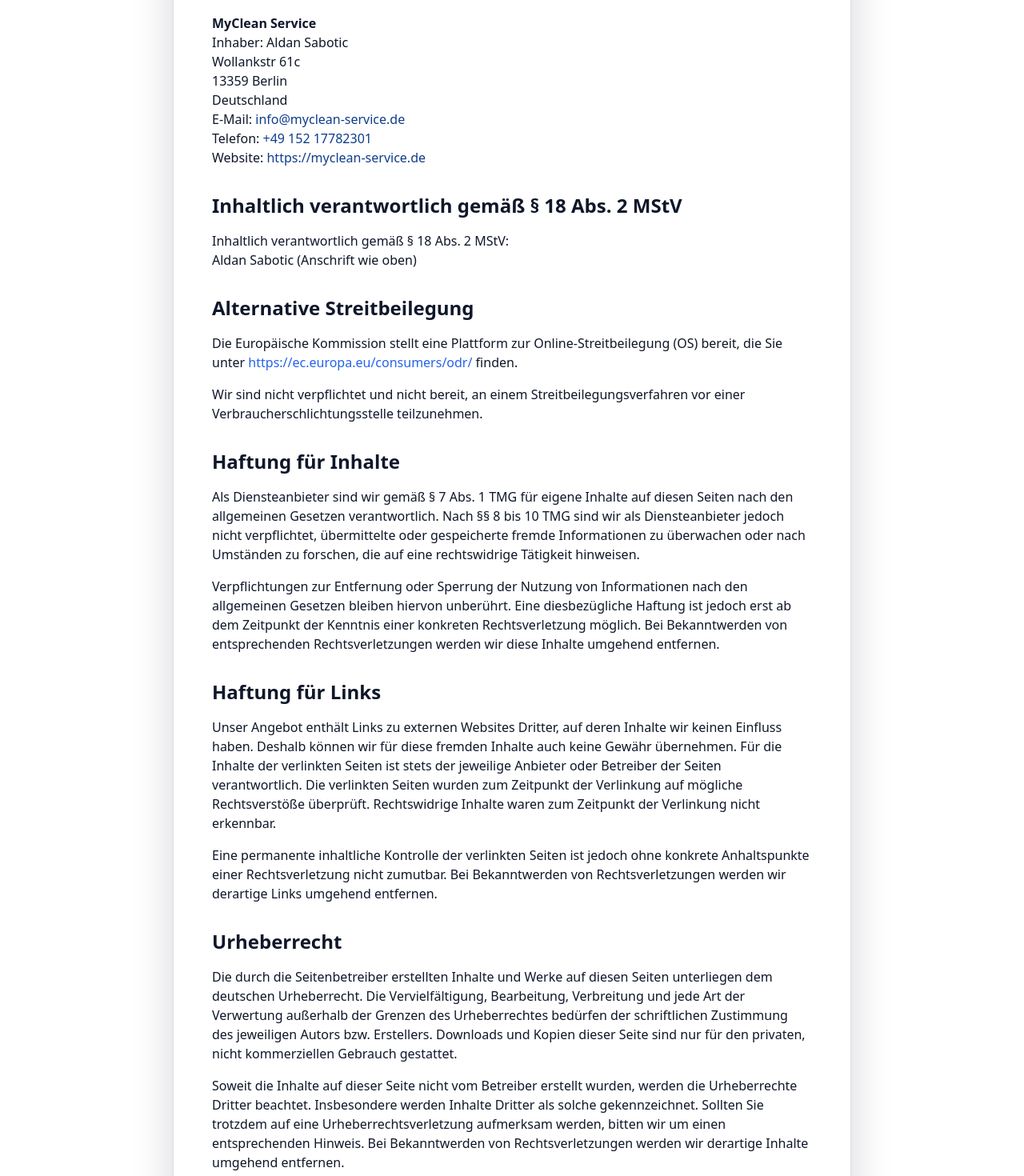
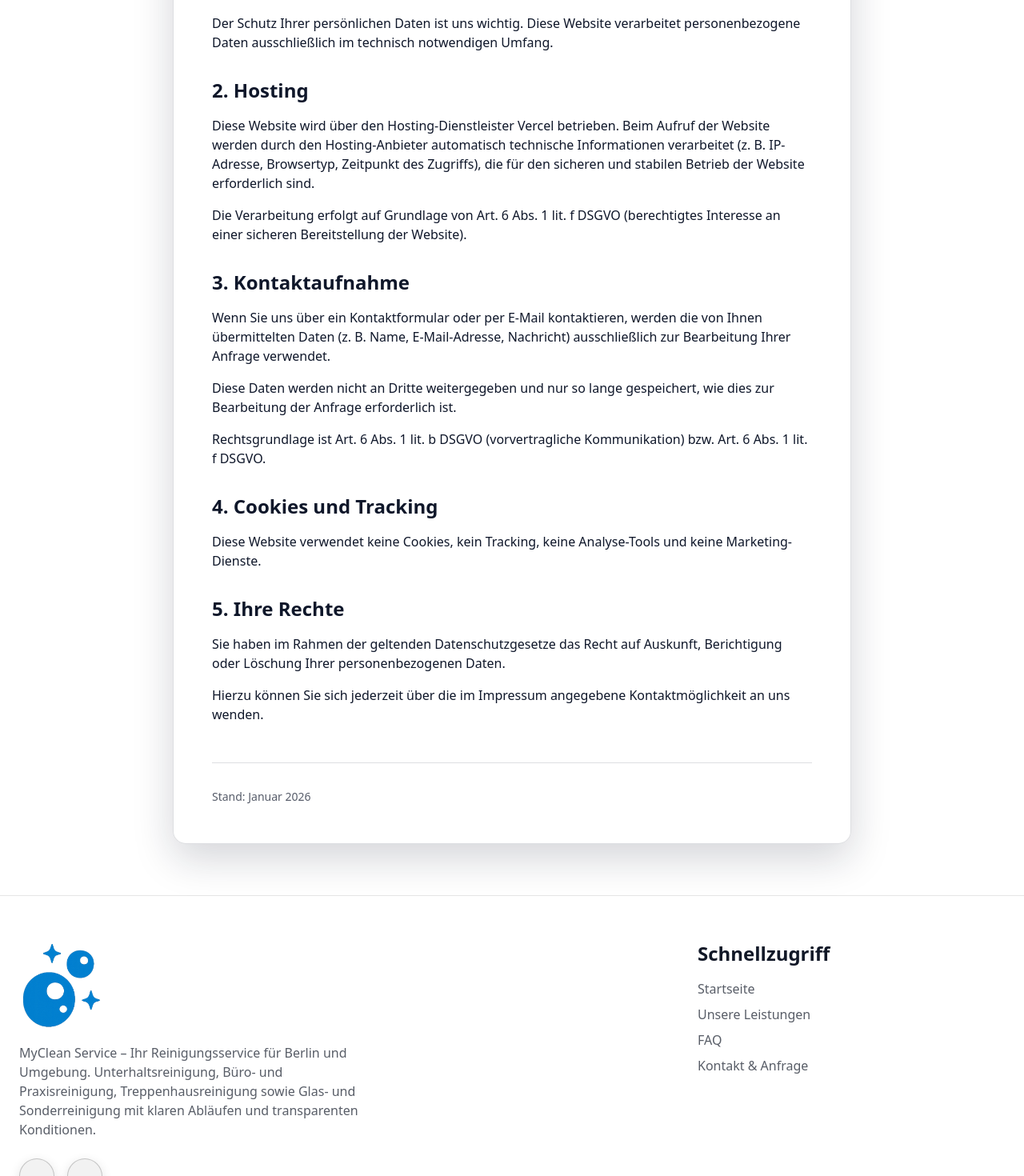
Before and after one commit to oxaxk/mc, a React (Vite) app: page /impressum in a window 1280 px wide. Shown: the part 280-1750 px from the top of the page at 80% size. Built offline with nearby package versions, Linux system fonts and the light colour scheme.

Commit message:
Update page.tsx

```diff
--- a/src/pages/impressum/page.tsx
+++ b/src/pages/impressum/page.tsx
@@ -1,127 +1,56 @@
 import Header from '../../components/feature/Header';
 import Footer from '../../components/feature/Footer';
 
-export default function Impressum() {
+export default function Datenschutz() {
   return (
     <div className="min-h-screen bg-[var(--page-bg)] text-[color:var(--page-fg)]">
       <Header />
       <main className="max-w-4xl mx-auto px-6 pt-28 pb-16 md:pt-32">
         <div className="rounded-2xl border border-[rgba(15,23,42,0.14)] dark:border-white/10 bg-[var(--card-glass)] shadow-[0_18px_50px_rgba(15,23,42,0.18)] p-8 lg:p-12">
           <h1 className="text-3xl md:text-4xl font-semibold mb-8 text-[color:var(--page-fg)]">
-            Impressum
+            Datenschutzerklärung
           </h1>
 
           <div className="prose prose-lg max-w-none prose-headings:text-[color:var(--page-fg)] prose-p:text-[color:var(--page-fg)] prose-li:text-[color:var(--page-fg)] prose-strong:text-[color:var(--page-fg)] prose-a:text-[#0F3D8C] dark:prose-a:text-[#22d3ee] prose-a:underline hover:prose-a:no-underline">
-            <h2 className="text-2xl font-semibold mb-4">Angaben gemäß § 5 TMG (Telemediengesetz)</h2>
-
-            <div className="mb-8">
-              <p className="mb-2">
-                <strong>MyClean Service</strong>
-                <br />
-                Inhaber: Aldan Sabotic
-                <br />
-                Wollankstr 61c
-                <br />
-                13359 Berlin
-                <br />
-                Deutschland
-                <br />
-                E-Mail:{' '}
-                <a href="mailto:info@myclean-service.de" className="text-[#0F3D8C] dark:text-[#22d3ee] hover:underline">
-                  info@myclean-service.de
-                </a>
-                <br />
-                Telefon:{' '}
-                <a href="tel:+4915217782301" className="text-[#0F3D8C] dark:text-[#22d3ee] hover:underline">
-                  +49 152 17782301
-                </a>
-                <br />
-                Website:{' '}
-                <a href="https://myclean-service.de" className="text-[#0F3D8C] dark:text-[#22d3ee] hover:underline">
-                  https://myclean-service.de
-                </a>
-              </p>
-            </div>
-
-            <h2 className="text-2xl font-semibold mb-4 mt-8">Inhaltlich verantwortlich gemäß § 18 Abs. 2 MStV</h2>
-            <p className="mb-8">
-              Inhaltlich verantwortlich gemäß § 18 Abs. 2 MStV:
-              <br />
-              Aldan Sabotic (Anschrift wie oben)
+            <h2 className="text-2xl font-semibold mb-4 mt-8">1. Allgemeine Hinweise</h2>
+            <p className="mb-4">
+              Der Schutz Ihrer persönlichen Daten ist uns wichtig. Diese Website verarbeitet personenbezogene Daten ausschließlich im technisch notwendigen Umfang.
             </p>
 
-            <h2 className="text-2xl font-semibold mb-4 mt-8">Alternative Streitbeilegung</h2>
+            <h2 className="text-2xl font-semibold mb-4 mt-8">2. Hosting</h2>
             <p className="mb-4">
-              Die Europäische Kommission stellt eine Plattform zur Online-Streitbeilegung (OS) bereit, die Sie unter{' '}
-              <a
-                href="https://ec.europa.eu/consumers/odr"
-                target="_blank"
-                rel="noopener noreferrer"
-                className="text-blue-600 hover:underline"
-              >
-                https://ec.europa.eu/consumers/odr/
-              </a>{' '}
-              finden.
+              Diese Website wird über den Hosting-Dienstleister Vercel betrieben. Beim Aufruf der Website werden durch den Hosting-Anbieter automatisch technische Informationen verarbeitet (z. B. IP-Adresse, Browsertyp, Zeitpunkt des Zugriffs), die für den sicheren und stabilen Betrieb der Website erforderlich sind.
             </p>
-            <p className="mb-8">
-              Wir sind nicht verpflichtet und nicht bereit, an einem Streitbeilegungsverfahren vor einer
-              Verbraucherschlichtungsstelle teilzunehmen.
+            <p className="mb-4">
+              Die Verarbeitung erfolgt auf Grundlage von Art. 6 Abs. 1 lit. f DSGVO (berechtigtes Interesse an einer sicheren Bereitstellung der Website).
             </p>
 
-            <h2 className="text-2xl font-semibold mb-4 mt-8">Haftung für Inhalte</h2>
+            <h2 className="text-2xl font-semibold mb-4 mt-8">3. Kontaktaufnahme</h2>
             <p className="mb-4">
-              Als Diensteanbieter sind wir gemäß § 7 Abs. 1 TMG für eigene Inhalte auf diesen Seiten nach den
-              allgemeinen Gesetzen verantwortlich. Nach §§ 8 bis 10 TMG sind wir als Diensteanbieter jedoch nicht
-              verpflichtet, übermittelte oder gespeicherte fremde Informationen zu überwachen oder nach Umständen zu
-              forschen, die auf eine rechtswidrige Tätigkeit hinweisen.
+              Wenn Sie uns über ein Kontaktformular oder per E-Mail kontaktieren, werden die von Ihnen übermittelten Daten (z. B. Name, E-Mail-Adresse, Nachricht) ausschließlich zur Bearbeitung Ihrer Anfrage verwendet.
             </p>
             <p className="mb-4">
-              Verpflichtungen zur Entfernung oder Sperrung der Nutzung von Informationen nach den allgemeinen Gesetzen
-              bleiben hiervon unberührt. Eine diesbezügliche Haftung ist jedoch erst ab dem Zeitpunkt der Kenntnis
-              einer konkreten Rechtsverletzung möglich. Bei Bekanntwerden von entsprechenden Rechtsverletzungen werden
-              wir diese Inhalte umgehend entfernen.
+              Diese Daten werden nicht an Dritte weitergegeben und nur so lange gespeichert, wie dies zur Bearbeitung der Anfrage erforderlich ist.
+            </p>
+            <p className="mb-4">
+              Rechtsgrundlage ist Art. 6 Abs. 1 lit. b DSGVO (vorvertragliche Kommunikation) bzw. Art. 6 Abs. 1 lit. f DSGVO.
             </p>
 
-            <h2 className="text-2xl font-semibold mb-4 mt-8">Haftung für Links</h2>
+            <h2 className="text-2xl font-semibold mb-4 mt-8">4. Cookies und Tracking</h2>
             <p className="mb-4">
-              Unser Angebot enthält Links zu externen Websites Dritter, auf deren Inhalte wir keinen Einfluss haben.
-              Deshalb können wir für diese fremden Inhalte auch keine Gewähr übernehmen. Für die Inhalte der verlinkten
-              Seiten ist stets der jeweilige Anbieter oder Betreiber der Seiten verantwortlich. Die verlinkten Seiten
-              wurden zum Zeitpunkt der Verlinkung auf mögliche Rechtsverstöße überprüft. Rechtswidrige Inhalte waren zum
-              Zeitpunkt der Verlinkung nicht erkennbar.
+              Diese Website verwendet keine Cookies, kein Tracking, keine Analyse-Tools und keine Marketing-Dienste.
+            </p>
+
+            <h2 className="text-2xl font-semibold mb-4 mt-8">5. Ihre Rechte</h2>
+            <p className="mb-4">
+              Sie haben im Rahmen der geltenden Datenschutzgesetze das Recht auf Auskunft, Berichtigung oder Löschung Ihrer personenbezogenen Daten.
             </p>
             <p className="mb-4">
-              Eine permanente inhaltliche Kontrolle der verlinkten Seiten ist jedoch ohne konkrete Anhaltspunkte einer
-              Rechtsverletzung nicht zumutbar. Bei Bekanntwerden von Rechtsverletzungen werden wir derartige Links
-              umgehend entfernen.
-            </p>
-
-            <h2 className="text-2xl font-semibold mb-4 mt-8">Urheberrecht</h2>
-            <p className="mb-4">
-              Die durch die Seitenbetreiber erstellten Inhalte und Werke auf diesen Seiten unterliegen dem deutschen
-              Urheberrecht. Die Vervielfältigung, Bearbeitung, Verbreitung und jede Art der Verwertung außerhalb der
-              Grenzen des Urheberrechtes bedürfen der schriftlichen Zustimmung des jeweiligen Autors bzw. Erstellers.
-              Downloads und Kopien dieser Seite sind nur für den privaten, nicht kommerziellen Gebrauch gestattet.
-            </p>
-            <p className="mb-4">
-              Soweit die Inhalte auf dieser Seite nicht vom Betreiber erstellt wurden, werden die Urheberrechte Dritter
-              beachtet. Insbesondere werden Inhalte Dritter als solche gekennzeichnet. Sollten Sie trotzdem auf eine
-              Urheberrechtsverletzung aufmerksam werden, bitten wir um einen entsprechenden Hinweis. Bei Bekanntwerden
-              von Rechtsverletzungen werden wir derartige Inhalte umgehend entfernen.
-            </p>
-
-            <h2 className="text-2xl font-semibold mb-4 mt-8">Bildernachweise</h2>
-            <p className="mb-4">
-              Wir verwenden Grafiken, Bilder und Videos aus der Canva Pro-Bibliothek. Diese Inhalte sind durch die
-              Lizenzen von Canva abgedeckt und dürfen im Rahmen unserer Onlinepräsenz genutzt werden.
-            </p>
-
-            <p className="mb-4">
-              © Copyright 2025 MyClean Service – Alle Rechte vorbehalten.
+              Hierzu können Sie sich jederzeit über die im Impressum angegebene Kontaktmöglichkeit an uns wenden.
             </p>
 
             <div className="mt-12 pt-8 border-t border-[rgba(15,23,42,0.14)] dark:border-white/10">
-              <p className="text-sm opacity-70 text-[color:var(--page-fg)]">Stand: 01.02.2025</p>
+              <p className="text-sm opacity-70 text-[color:var(--page-fg)]">Stand: Januar 2026</p>
             </div>
           </div>
         </div>
```
